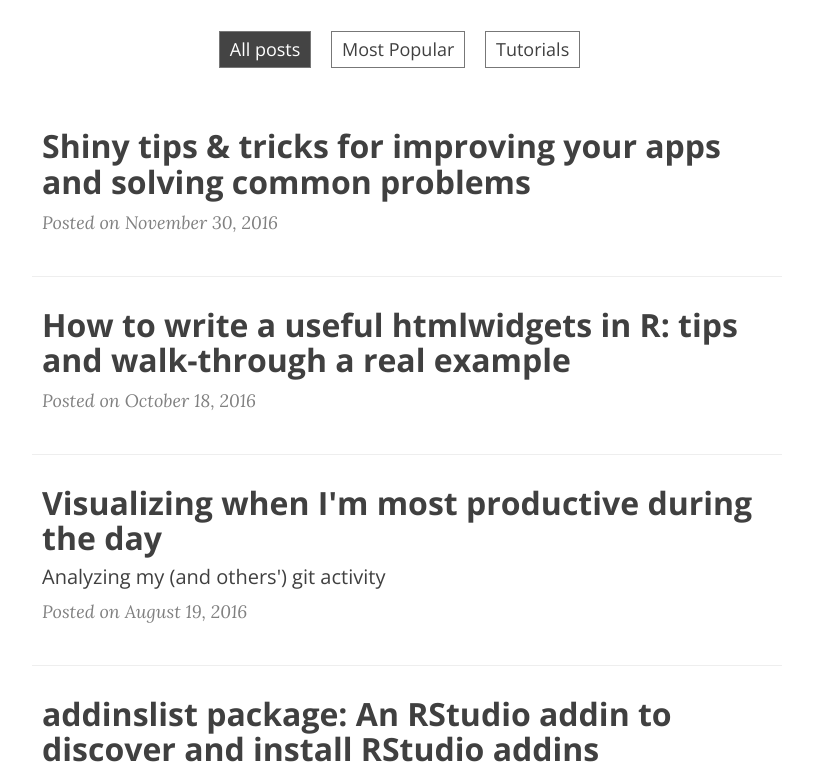
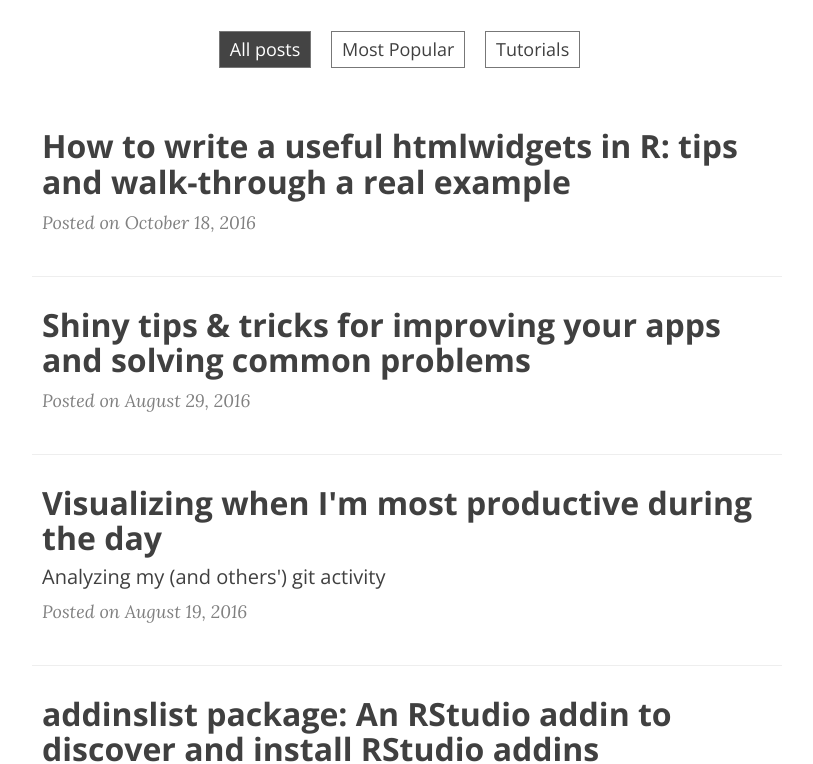
Before and after one commit to daattali/daattali.github.io, a Jekyll site: the page built from index.html, in a window 1280 px wide and 900 px high, scrolled down 411 px, cut to the strip 136-900 px from the top of the window. Shown: the whole strip, without its empty margins (233-1046 px from the left). Built offline with Jekyll 4.4.1, drawn with Linux system fonts in a browser that asks for light colours; nearby versions of some CDN libraries; the list of posts is cut into pages by our own code.

Commit message:
Update and rename 2016-11-30-advanced-shiny-tips.md to 2016-08-29-advanced-shiny-tips.md

```diff
--- a/_posts/2016-11-30-advanced-shiny-tips.md
+++ b/_posts/2016-08-29-advanced-shiny-tips.md
@@ -2,7 +2,7 @@
 layout: post
 title: "Shiny tips & tricks for improving your apps and solving common problems"
 tags: [professional, rstats, r, r-bloggers, shiny, tutorial, popular]
-date: 2016-11-30 09:00:00 -0700
+date: 2016-08-29 9:00:00 -0700
 share-img: https://raw.githubusercontent.com/daattali/advanced-shiny/master/plot-spinner/plot-spinner.gif
 permalink: /blog/advanced-shiny-tips/
 layout: post
```
